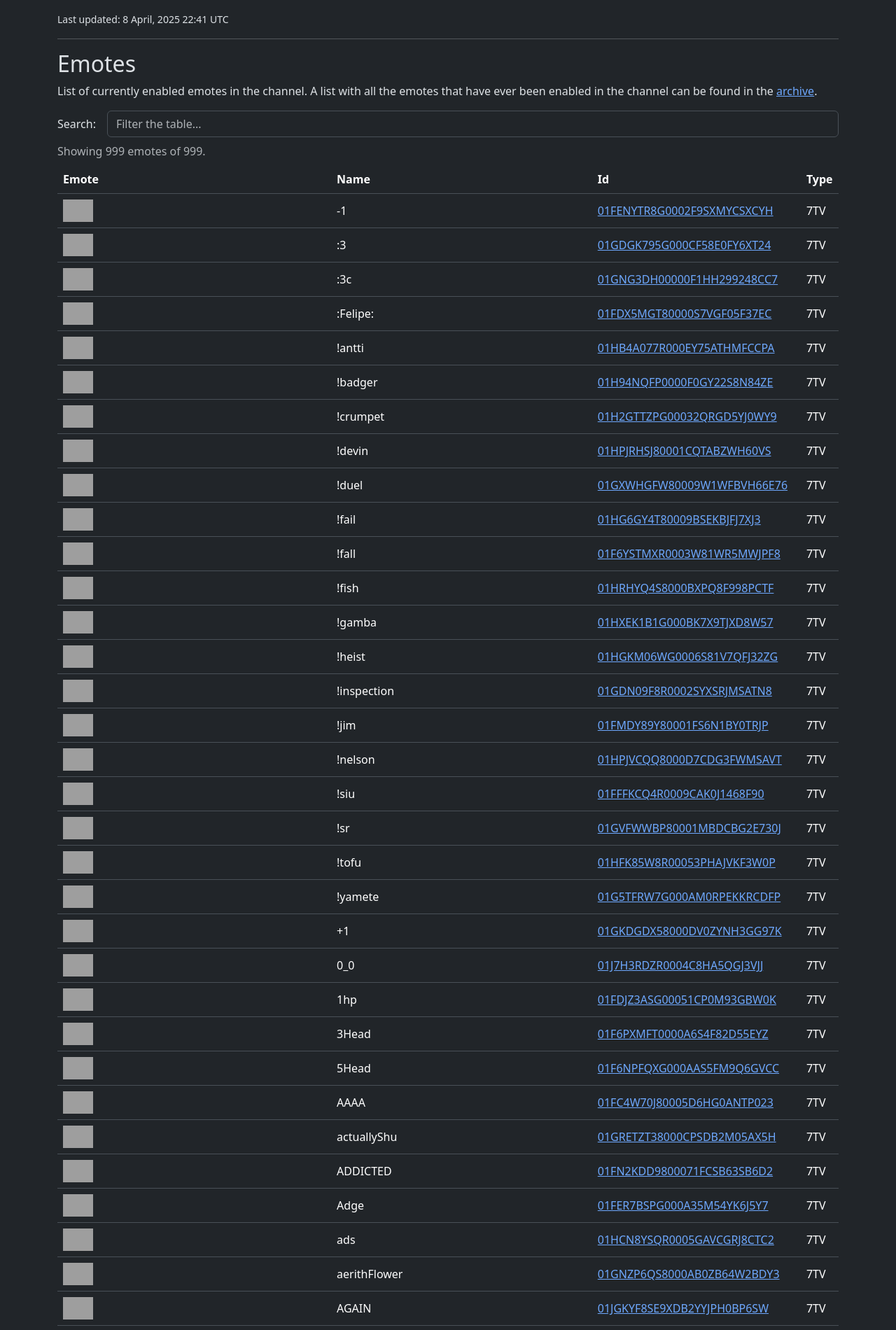
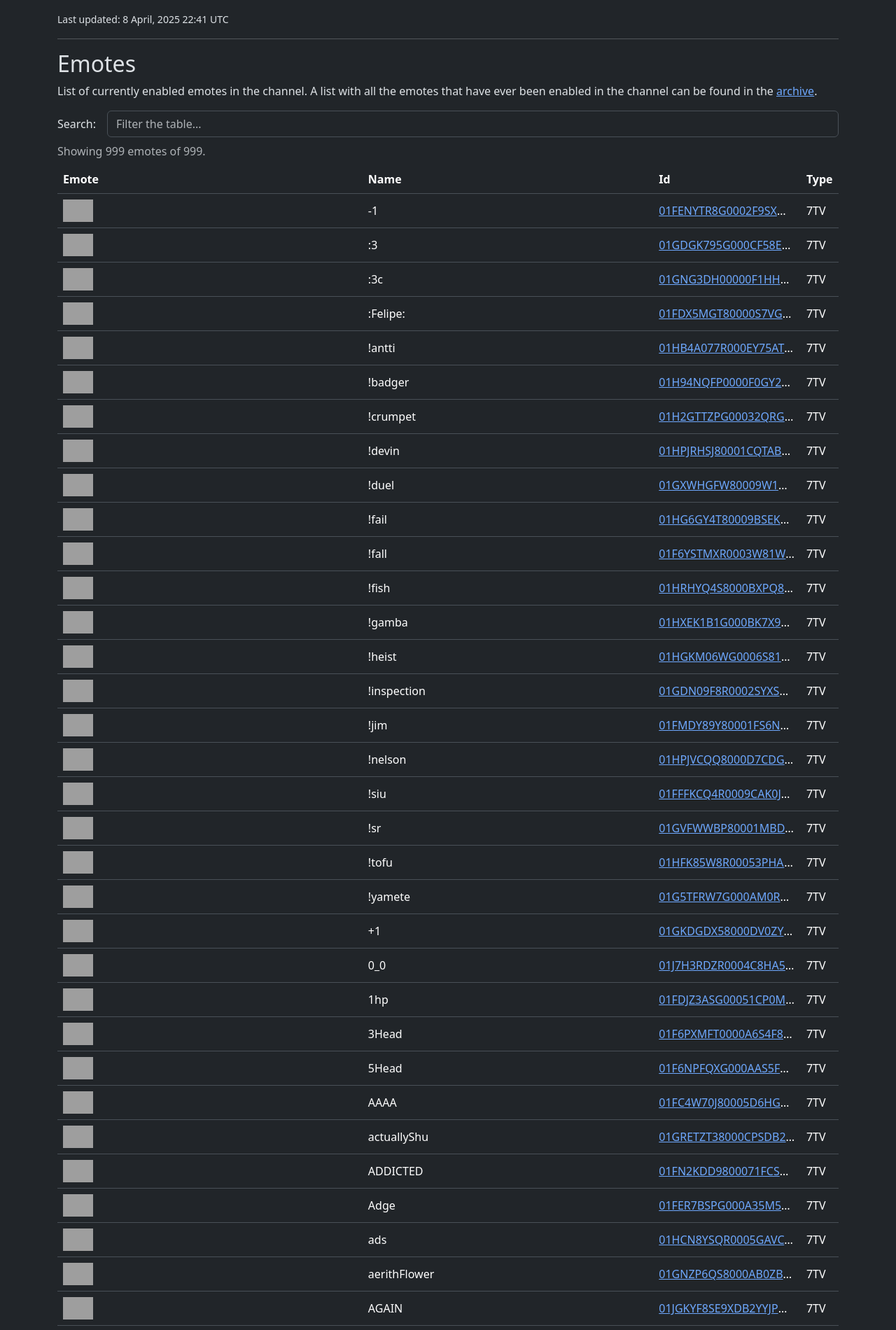
Before and after one commit to febog/mushu-emotes, a Jekyll site: the page built from docs/index.html, in a window 1280 px wide. Shown: the part 502-2402 px from the top of the page at 70% size. Built offline with Jekyll 4.4.1, drawn with Linux system fonts in a browser that asks for light colours; grey boxes are pictures that could not be loaded.

Commit message:
Overflow Id column and remove max-width for emotes

```diff
--- a/docs/_includes/emote-table.html
+++ b/docs/_includes/emote-table.html
@@ -37,7 +37,7 @@
       {% endif %}
       <td class="align-middle" style="text-overflow:ellipsis; overflow: hidden; max-width: 0"
           title="{{ emote.name }}">{{ emote.name }}</td>
-      <td class="align-middle" style="width: 1px">
+      <td class="align-middle" style="text-overflow:ellipsis; overflow: hidden; max-width: 0">
         <a href="{{ emote.page_url }}" target="_blank" rel="noopener noreferrer"
            title="Go to {{ emote.name }} emote page in {{ emote.type }}"> {{ emote.id }} </a>
       </td>
--- a/docs/_layouts/layout.html
+++ b/docs/_layouts/layout.html
@@ -23,7 +23,6 @@
     .emote-thumbnail {
       height: 100%;
       max-height: 32px;
-      max-width: 80px;
     }
   </style>
   <title>{{ page.title }}</title>
```
